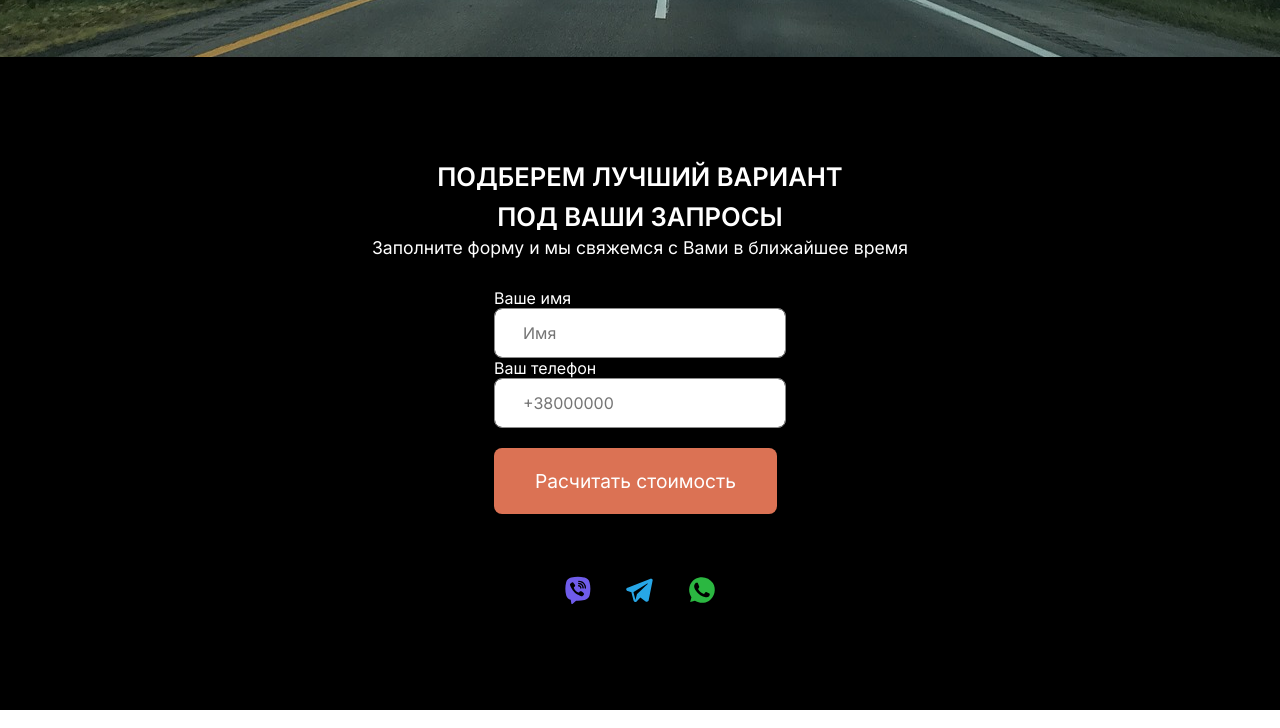
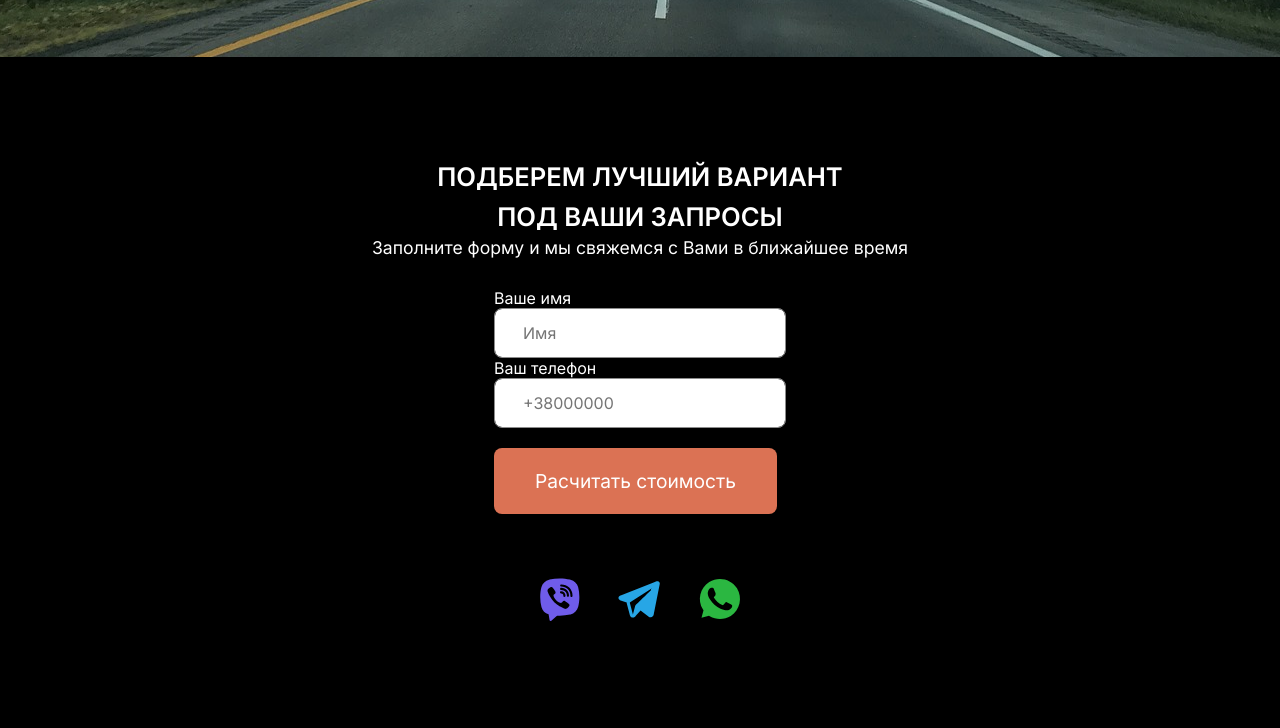
Before and after one commit to sergiuszorgo/bus-car, a plain HTML site: page index.html in a window 1280 px wide. Shown: the part 2244-2972 px from the top of the page. Drawn offline with Linux system fonts and the light colour scheme.

Commit message:
Соц опрос

```diff
--- a/index.html
+++ b/index.html
@@ -4,7 +4,7 @@
     <meta charset="UTF-8">
     <meta name="viewport" content="width=device-width, initial-scale=1.0">
     <link rel="stylesheet" href="/styles/style.css">
-    <title>Document</title>
+    <title>VIPDRIVER</title>
 </head>
 <body id="body">
     <header>
@@ -32,7 +32,7 @@
         <div class="hero-wrap">
             <h1 class="hero-head anim-items anim-stop">Частные междугородние перевозки</h1>
             <p class="hero-route anim-items anim-stop">УКРАИНА-МОЛДОВА-ЕВРОПА</p>
-            <p class="hero-consult anim-items anim-stop">Получить консультацию и оформить заявку можно связавшись с нами в <a class="hero-social" href="#">Viber</a>, <a class="hero-social" href="#">WhatsApp</a> или <a class="hero-social" href="#">Telegram</a>.</p>
+            <p class="hero-consult anim-items anim-stop">Получить консультацию и оформить заявку можно связавшись с нами в <a class="hero-social" href="viber://chat?number=380985521925">Viber</a>, <a class="hero-social" href="https://wa.me/380985521925">WhatsApp</a> или <a class="hero-social" href="https://t.me/+380985521925">Telegram</a>.</p>
             <div class="hero-cont-btn anim-items anim-stop">
                 <a href="#" class="hero-btn">Оформить заявку</a>
             </div>
@@ -137,22 +137,22 @@
 					</div>
 					<input type="submit" class="inner-btn" value="Расчитать стоимость">
 				</form>
-                <ul class="contacts">
-                    <li>
+                <ul class="contacts anim-items anim-stop">
+                    <li class="contacts-soc">
                         <a href="viber://chat?number=380985521925" class="contact-link">
                         <svg class="icon viber">
                             <use href="./img/symbols.svg#icon-viber"></use>
                         </svg>
                         </a>
                     </li>
-                    <li>
+                    <li class="contacts-soc">
                         <a href="https://t.me/+380985521925" class="contact-link">
                         <svg class="icon telegram">
                             <use href="./img/symbols.svg#icon-telegram"></use>
                         </svg>
                         </a>
                     </li>
-                    <li>
+                    <li class="contacts-soc">
                         <a href="https://wa.me/380985521925" class="contact-link">
                         <svg class="icon whatsapp">
                             <use href="./img/symbols.svg#icon-whatsapp"></use>
--- a/styles/style.css
+++ b/styles/style.css
@@ -416,7 +416,7 @@ header {
 
 .serv-wrap h3 {
     text-transform: uppercase;
-    color: var(--main-textcolor);
+    color: var(--main-bgcolor);
     font-size: 2em;
     text-align: center;
     margin-bottom: 40px;
@@ -570,11 +570,18 @@ header {
     margin-top: 60px;
     display: flex;
     gap: 30px;
+    overflow: hidden;
+}
+
+.contacts-soc {
+    transform: translateY(40%);
+    transition: all 0.6s ease 0.2s;
+    opacity: 0;
 }
 
 .icon {
-    width: 32px;
-    height: 32px;
+    width: 50px;
+    height: 50px;
     transition: var(--transit);
 }
 
@@ -594,7 +601,25 @@ header {
     fill: #2bb741;
 }
 
+/* //CONTANCTS  */
 
+.contacts.active .contacts-soc:nth-child(1) {
+    transition: all 0.6s ease 0.2s;
+    transform: translateY(0);
+    opacity: 1;
+}
+
+.contacts.active .contacts-soc:nth-child(2) {
+    transition: all 0.6s ease 0.4s;
+    transform: translateY(0);
+    opacity: 1;
+}
+
+.contacts.active .contacts-soc:nth-child(3) {
+    transition: all 0.6s ease 0.6s;
+    transform: translateY(0);
+    opacity: 1;
+}
 
 @media (min-width: 768px) {
     .menu-list {
@@ -616,8 +641,4 @@ header {
     .serv-item {
         width: calc((100% - 20px) / 2);
     }
-    /* .route-list {
-
-    } */
-
 }
```
